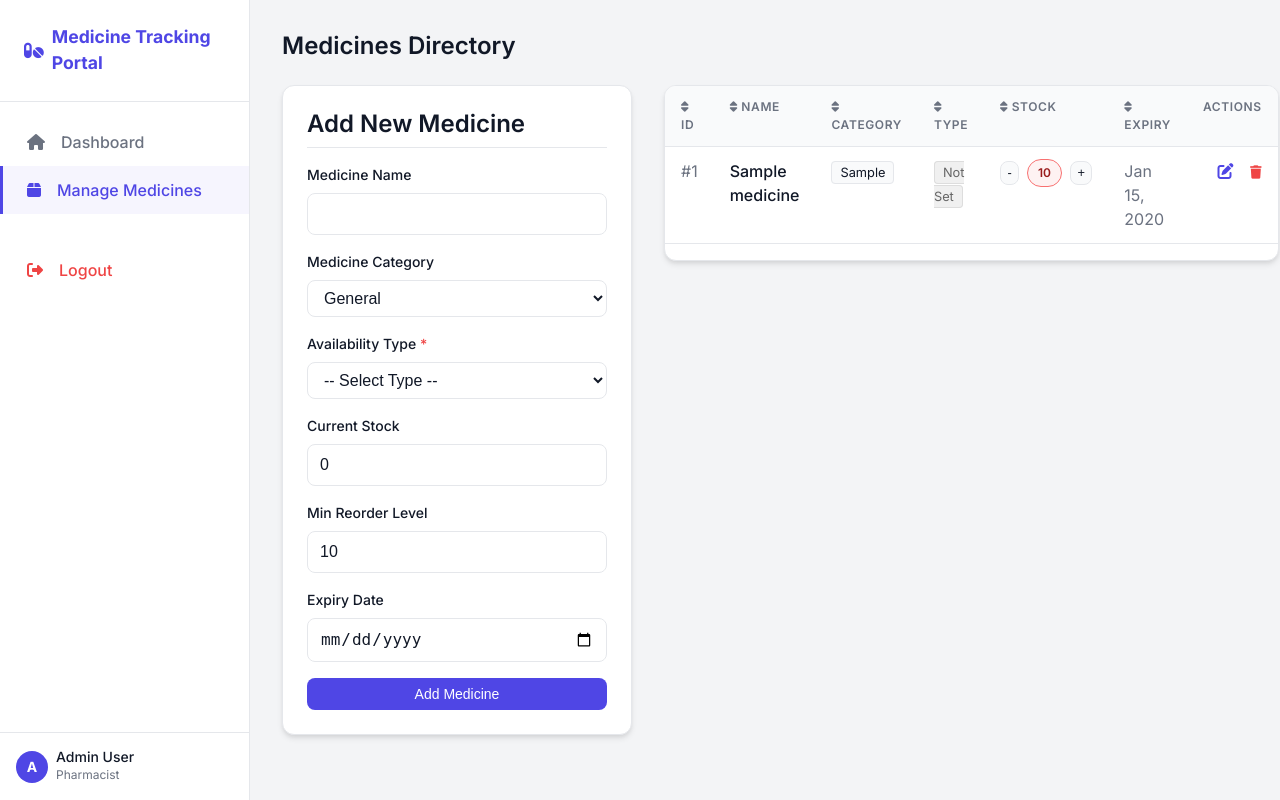
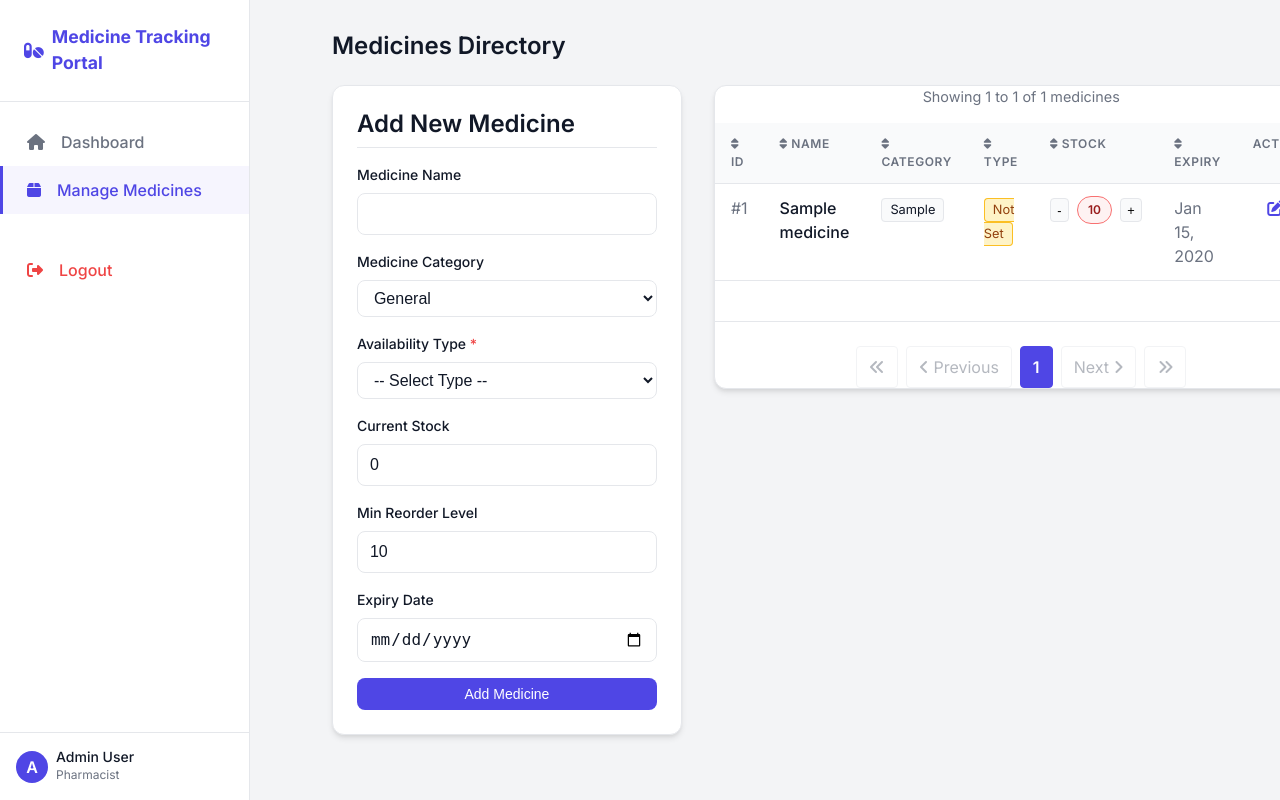
Before and after one commit to rasmimihub/medicine_tracking_portal, a PHP site: page /admin/medicines.php in a window 1280 px wide. Run offline with PHP 8.4, Linux system fonts and the light colour scheme; a user stored in the database is signed in; tables that the repository leaves empty hold one stand-in row (values such as "Sample post"); data that the repository does not hold is empty.

Commit message:
Modified medicines , dashboard and styles.

```diff
--- a/admin/dashboard.php
+++ b/admin/dashboard.php
@@ -89,6 +89,7 @@ $expired = $stmt->fetchAll(PDO::FETCH_ASSOC);
 
     <!-- Main Content -->
     <main class="main-content">
+        <div class="content-wrapper">
         <!-- Header -->
         <header class="mb-6">
             <h1 class="text-2xl font-semibold">Dashboard Overview</h1>
@@ -194,6 +195,7 @@ $expired = $stmt->fetchAll(PDO::FETCH_ASSOC);
             </div>
 
         </div>
+        </div>
     </main>
 
 </body>
--- a/admin/medicines.php
+++ b/admin/medicines.php
@@ -18,14 +18,12 @@ if ($_SERVER['REQUEST_METHOD'] === 'POST') {
     if ($action === 'create') {
         $name = trim($_POST['name']);
         $category = trim($_POST['category'] ?? 'General');
-    $subsidy_type = trim($_POST['subsidy_type'] ?? '');  // NEW
+        $subsidy_type = trim($_POST['subsidy_type'] ?? '');
         $stock = intval($_POST['stock']);
         $min_stock = intval($_POST['min_stock'] ?? 10);
         $expiry_date = $_POST['expiry_date'];
 
-    // VALIDATION: Ensure subsidy_type is provided
         if ($name && $expiry_date && !empty($subsidy_type)) {
-        // Insert into Database with subsidy_type
             $stmt = $pdo->prepare("INSERT INTO medicines (name, category, subsidy_type, stock, min_stock, expiry_date) VALUES (?, ?, ?, ?, ?, ?)");
             if ($stmt->execute([$name, $category, $subsidy_type, $stock, $min_stock, $expiry_date])) {
                 $medicine_id = $pdo->lastInsertId();
@@ -38,13 +36,12 @@ if ($_SERVER['REQUEST_METHOD'] === 'POST') {
             $error = "Name, Expiry Date, and Availability Type are required.";
         }
     }
-    }
     // UPDATE EXISTING MEDICINE LOGIC
     elseif ($action === 'update') {
         $id = intval($_POST['id']);
         $name = trim($_POST['name']);
         $category = trim($_POST['category'] ?? 'General');
-    $subsidy_type = trim($_POST['subsidy_type'] ?? '');  // NEW
+        $subsidy_type = trim($_POST['subsidy_type'] ?? '');
         $new_stock = intval($_POST['stock']);
         $min_stock = intval($_POST['min_stock'] ?? 10);
         $expiry_date = $_POST['expiry_date'];
@@ -60,10 +57,8 @@ if ($_SERVER['REQUEST_METHOD'] === 'POST') {
                 $old_stock = intval($old_med['stock']);
                 $diff = $new_stock - $old_stock;
 
-            // Update with subsidy_type
                 $stmt = $pdo->prepare("UPDATE medicines SET name = ?, category = ?, subsidy_type = ?, stock = ?, min_stock = ?, expiry_date = ? WHERE id = ?");
                 if ($stmt->execute([$name, $category, $subsidy_type, $new_stock, $min_stock, $expiry_date, $id])) {
-                // Smart audit trail routing...
                     if ($diff > 0) {
                         logTransaction($pdo, $id, 'addition', $diff, $_SESSION['user_id']);
                     } elseif ($diff < 0) {
@@ -79,14 +74,14 @@ if ($_SERVER['REQUEST_METHOD'] === 'POST') {
     // QUICK STOCK ADJUSTMENT
     elseif ($action === 'quick_stock') {
         $id = intval($_POST['id']);
-        $change = intval($_POST['change']); // +1, -1, etc.
+        $change = intval($_POST['change']);
 
         $stmt = $pdo->prepare("SELECT stock FROM medicines WHERE id = ?");
         $stmt->execute([$id]);
         $old_med = $stmt->fetch(PDO::FETCH_ASSOC);
 
         if ($old_med) {
-            $new_stock = max(0, $old_med['stock'] + $change); // Prevent negative stock
+            $new_stock = max(0, $old_med['stock'] + $change);
             $diff = $new_stock - $old_med['stock'];
 
             if ($diff != 0) {
@@ -102,21 +97,37 @@ if ($_SERVER['REQUEST_METHOD'] === 'POST') {
     // DELETE MEDICINE LOGIC
     elseif ($action === 'delete') {
         $id = intval($_POST['id']);
-        // The foreign key constraint in our database uses ON DELETE CASCADE.
-        // Therefore, deleting the medicine automatically drops its associated logs in the transactions table.
         $stmt = $pdo->prepare("DELETE FROM medicines WHERE id = ?");
         if ($stmt->execute([$id])) {
             $success = "Medicine deleted successfully.";
         }
     }
+}
 
-// FETCH ALL MEDICINES FOR DISPLAY: Orders chronologically by newest first
-$stmt = $pdo->query("SELECT * FROM medicines ORDER BY id DESC");
+// ============ PAGINATION LOGIC ============
+$items_per_page = 10;
+$current_page = isset($_GET['page']) ? max(1, intval($_GET['page'])) : 1;
+$offset = ($current_page - 1) * $items_per_page;
+
+// Get total count
+$stmt = $pdo->query("SELECT COUNT(*) as total FROM medicines");
+$total_medicines = $stmt->fetchColumn();
+$total_pages = ceil($total_medicines / $items_per_page);
+
+// Ensure current page doesn't exceed total pages
+if ($current_page > $total_pages && $total_pages > 0) {
+    $current_page = $total_pages;
+    $offset = ($current_page - 1) * $items_per_page;
+}
+
+// FETCH MEDICINES FOR CURRENT PAGE
+$stmt = $pdo->prepare("SELECT * FROM medicines ORDER BY id DESC LIMIT ? OFFSET ?");
+$stmt->bindValue(1, $items_per_page, PDO::PARAM_INT);
+$stmt->bindValue(2, $offset, PDO::PARAM_INT);
+$stmt->execute();
 $medicines = $stmt->fetchAll(PDO::FETCH_ASSOC);
 
-// EDIT MODE PRE-FILL TRIGGER:
-// If an admin clicks the "Edit" button matching a URL parameter (e.g. ?action=edit&id=5)
-// This block fetches that exact medicine's existing data so the HTML form below is pre-filled.
+// EDIT MODE PRE-FILL TRIGGER
 $edit_med = null;
 if ($action === 'edit' && isset($_GET['id'])) {
     $id = intval($_GET['id']);
@@ -143,6 +154,49 @@ if ($action === 'edit' && isset($_GET['id'])) {
             .grid-layout {
                 grid-template-columns: 350px 1fr;
             }
+        }
+
+        /* Pagination Styles */
+        .pagination {
+            display: flex;
+            justify-content: center;
+            align-items: center;
+            gap: 0.5rem;
+            margin-top: 1.5rem;
+            padding-top: 1.5rem;
+            border-top: 1px solid var(--border-color);
+            flex-wrap: wrap;
+        }
+        .pagination a, .pagination span {
+            padding: 0.5rem 0.75rem;
+            border: 1px solid var(--border-color);
+            border-radius: 4px;
+            text-decoration: none;
+            color: var(--text-main);
+            transition: all 0.2s ease;
+            cursor: pointer;
+        }
+        .pagination a:hover {
+            background-color: var(--primary);
+            color: white;
+            border-color: var(--primary);
+        }
+        .pagination span.active {
+            background-color: var(--primary);
+            color: white;
+            border-color: var(--primary);
+            font-weight: 600;
+        }
+        .pagination span.disabled {
+            color: var(--text-muted);
+            cursor: not-allowed;
+            opacity: 0.5;
+        }
+        .page-info {
+            text-align: center;
+            color: var(--text-muted);
+            margin-bottom: 1rem;
+            font-size: 0.9rem;
         }
     </style>
 </head>
@@ -172,7 +226,9 @@ if ($action === 'edit' && isset($_GET['id'])) {
         </nav>
         <div class="p-4" style="border-top: 1px solid var(--border-color);">
             <div class="flex items-center gap-2">
-                <div style="width: 2rem; height: 2rem; border-radius: 50%; background-color: var(--primary); color: white; display: flex; align-items: center; justify-content: center; font-weight: bold; font-size: 0.875rem;">A</div>
+                <div style="width: 2rem; height: 2rem; border-radius: 50%; background-color: var(--primary); color: white; display: flex; align-items: center; justify-content: center; font-weight: 600;">
+                    A
+                </div>
                 <div>
                     <p class="text-sm font-medium" style="margin: 0; line-height: 1.2;">Admin User</p>
                     <p class="text-xs text-muted" style="margin: 0;">Pharmacist</p>
@@ -183,6 +239,7 @@ if ($action === 'edit' && isset($_GET['id'])) {
 
     <!-- Main Content -->
     <main class="main-content">
+        <div class="content-wrapper">
         <header class="mb-6">
             <h1 class="text-2xl font-semibold">Medicines Directory</h1>
         </header>
@@ -221,7 +278,6 @@ if ($action === 'edit' && isset($_GET['id'])) {
                                 <input type="text" name="name" class="form-control" value="<?php echo $edit_med ? htmlspecialchars($edit_med['name']) : ''; ?>" required>
                             </div>
 
-
                             <div class="form-group">
                                 <label class="form-label">Medicine Category</label>
                                 <?php $cat = $edit_med ? $edit_med['category'] : 'General'; ?>
@@ -234,7 +290,6 @@ if ($action === 'edit' && isset($_GET['id'])) {
                                 </select>
                             </div>
 
-                                <!-- NEW: Add Subsidy Type Field -->
                             <div class="form-group">
                                 <label class="form-label">Availability Type <span style="color: var(--danger);">*</span></label>
                                 <?php $subsidy = $edit_med ? $edit_med['subsidy_type'] : ''; ?>
@@ -275,6 +330,11 @@ if ($action === 'edit' && isset($_GET['id'])) {
                 <!-- Table Area -->
                 <div>
                     <div class="card">
+                        <!-- Page Info -->
+                        <div class="page-info">
+                            Showing <?php echo ($medicines ? $offset + 1 : 0); ?> to <?php echo min($offset + $items_per_page, $total_medicines); ?> of <?php echo $total_medicines; ?> medicines
+                        </div>
+
                         <div class="table-responsive">
                             <table class="table">
                                 <thead>
@@ -296,9 +356,8 @@ if ($action === 'edit' && isset($_GET['id'])) {
                                         <td><span style="font-size: 0.8rem; background: var(--surface-hover); padding: 0.2rem 0.5rem; border-radius: 4px; border: 1px solid var(--border-color);">
                                             <?php echo htmlspecialchars($med['category']); ?>
                                         </span></td>
-                                        <!-- NEW: Subsidy Type Column -->
                                         <td>
-                                            <span style="font-size: 0.8rem; background: <?php echo $med['subsidy_type'] === 'Free' ? '#ECFDF5' : ($med['subsidy_type'] === 'Subsidized' ? '#FEF3C7' : '#F0F0F0'); ?>; color: <?php echo $med['subsidy_type'] === 'Free' ? '#065F46' : ($med['subsidy_type'] === 'Subsidized' ? '#92400E' : '#666'); ?>; padding: 0.2rem 0.5rem; border-radius: 4px; border: 1px solid <?php echo $med['subsidy_type'] === 'Free' ? '#34D399' : ($med['subsidy_type'] === 'Subsidized' ? '#FBBF24' : '#ddd'); ?>;">
+                                            <span style="font-size: 0.8rem; background: <?php echo $med['subsidy_type'] === 'Free' ? '#ECFDF5' : '#FEF3C7'; ?>; color: <?php echo $med['subsidy_type'] === 'Free' ? '#065F46' : '#92400E'; ?>; padding: 0.2rem 0.5rem; border-radius: 4px; border: 1px solid <?php echo $med['subsidy_type'] === 'Free' ? '#34D399' : '#FBBF24'; ?>;">
                                                 <?php echo htmlspecialchars($med['subsidy_type'] ?? 'Not Set'); ?>
                                             </span>
                                         </td>
@@ -307,10 +366,9 @@ if ($action === 'edit' && isset($_GET['id'])) {
                                                 <input type="hidden" name="action" value="quick_stock">
                                                 <input type="hidden" name="id" value="<?php echo $med['id']; ?>">
 
-                                                <button type="submit" name="change" value="-1" class="btn" style="padding: 0 0.4rem; height: 24px; font-size: 0.8rem; background: var(--surface-hover); border: 1px solid var(--border-color); color: var(--text-main);">-</button>
+                                                <button type="submit" name="change" value="-1" class="btn" style="padding: 0 0.4rem; height: 24px; font-size: 0.8rem; background: var(--surface-hover); border: 1px solid var(--border-color); border-radius: 4px; cursor: pointer;">-</button>
 
                                                 <?php
-                                                // Determine styles dynamically inline here to ensure styling portability
                                                     $stockBadgeStyle = "padding: 0.25rem 0.5rem; border-radius: 9999px; font-size: 0.75rem; font-weight: 600; min-width: 35px; text-align: center; ";
                                                     $min_stock = $med['min_stock'];
                                                     if ($med['stock'] > $min_stock * 2) $stockBadgeStyle .= "background-color: #ECFDF5; color: #065F46; border: 1px solid #34D399;";
@@ -321,7 +379,7 @@ if ($action === 'edit' && isset($_GET['id'])) {
                                                     <?php echo $med['stock']; ?>
                                                 </span>
 
-                                                <button type="submit" name="change" value="1" class="btn" style="padding: 0 0.4rem; height: 24px; font-size: 0.8rem; background: var(--surface-hover); border: 1px solid var(--border-color); color: var(--text-main);">+</button>
+                                                <button type="submit" name="change" value="1" class="btn" style="padding: 0 0.4rem; height: 24px; font-size: 0.8rem; background: var(--surface-hover); border: 1px solid var(--border-color); border-radius: 4px; cursor: pointer;">+</button>
                                             </form>
                                         </td>
                                         <td class="text-muted"><?php echo date('M d, Y', strtotime($med['expiry_date'])); ?></td>
@@ -338,10 +396,70 @@ if ($action === 'edit' && isset($_GET['id'])) {
                                 </tbody>
                             </table>
                         </div>
+
+                        <!-- ============ PAGINATION BUTTONS ============ -->
+                        <div class="pagination">
+                            <!-- First & Previous -->
+                            <?php if($current_page > 1): ?>
+                                <a href="medicines.php?page=1" title="First Page">
+                                    <i class="fas fa-angle-double-left"></i>
+                                </a>
+                                <a href="medicines.php?page=<?php echo $current_page - 1; ?>" title="Previous Page">
+                                    <i class="fas fa-angle-left"></i> Previous
+                                </a>
+                            <?php else: ?>
+                                <span class="disabled" title="First Page">
+                                    <i class="fas fa-angle-double-left"></i>
+                                </span>
+                                <span class="disabled" title="Previous Page">
+                                    <i class="fas fa-angle-left"></i> Previous
+                                </span>
+                            <?php endif; ?>
+
+                            <!-- Page Numbers -->
+                            <?php
+                                $start_page = max(1, $current_page - 2);
+                                $end_page = min($total_pages, $current_page + 2);
+
+                                if($start_page > 1): ?>
+                                    <span>...</span>
+                                <?php endif;
+
+                                for($p = $start_page; $p <= $end_page; $p++):
+                                    if($p == $current_page): ?>
+                                        <span class="active"><?php echo $p; ?></span>
+                                    <?php else: ?>
+                                        <a href="medicines.php?page=<?php echo $p; ?>"><?php echo $p; ?></a>
+                                    <?php endif;
+                                endfor;
+
+                                if($end_page < $total_pages): ?>
+                                    <span>...</span>
+                                <?php endif; ?>
+
+                            <!-- Next & Last -->
+                            <?php if($current_page < $total_pages): ?>
+                                <a href="medicines.php?page=<?php echo $current_page + 1; ?>" title="Next Page">
+                                    Next <i class="fas fa-angle-right"></i>
+                                </a>
+                                <a href="medicines.php?page=<?php echo $total_pages; ?>" title="Last Page">
+                                    <i class="fas fa-angle-double-right"></i>
+                                </a>
+                            <?php else: ?>
+                                <span class="disabled" title="Next Page">
+                                    Next <i class="fas fa-angle-right"></i>
+                                </span>
+                                <span class="disabled" title="Last Page">
+                                    <i class="fas fa-angle-double-right"></i>
+                                </span>
+                            <?php endif; ?>
+                        </div>
+
                     </div>
                 </div>
             </div>
 
+        </div>
         </div>
     </main>
 
--- a/assets/css/style.css
+++ b/assets/css/style.css
@@ -452,6 +452,20 @@ h1, h2, h3, h4, h5, h6 {
 .bg-white { background-color: var(--surface); }
 .hidden { display: none; }
 
+.content-wrapper {
+  max-width: 1200px;
+  margin: 0 auto;
+  width: 90%;
+  padding: 0 1rem;
+}
+
+/* Update main-content */
+.main-content {
+  flex: 1;
+  background-color: var(--bg-color);
+  padding: 2rem 1rem;
+  overflow-y: auto;
+}
 /* Print Styles */
 @media print {
   .sidebar, .navbar, .form-group, .btn, #logSearch, header button {
```
Lines whose indentation alone changed are shown as unchanged.
